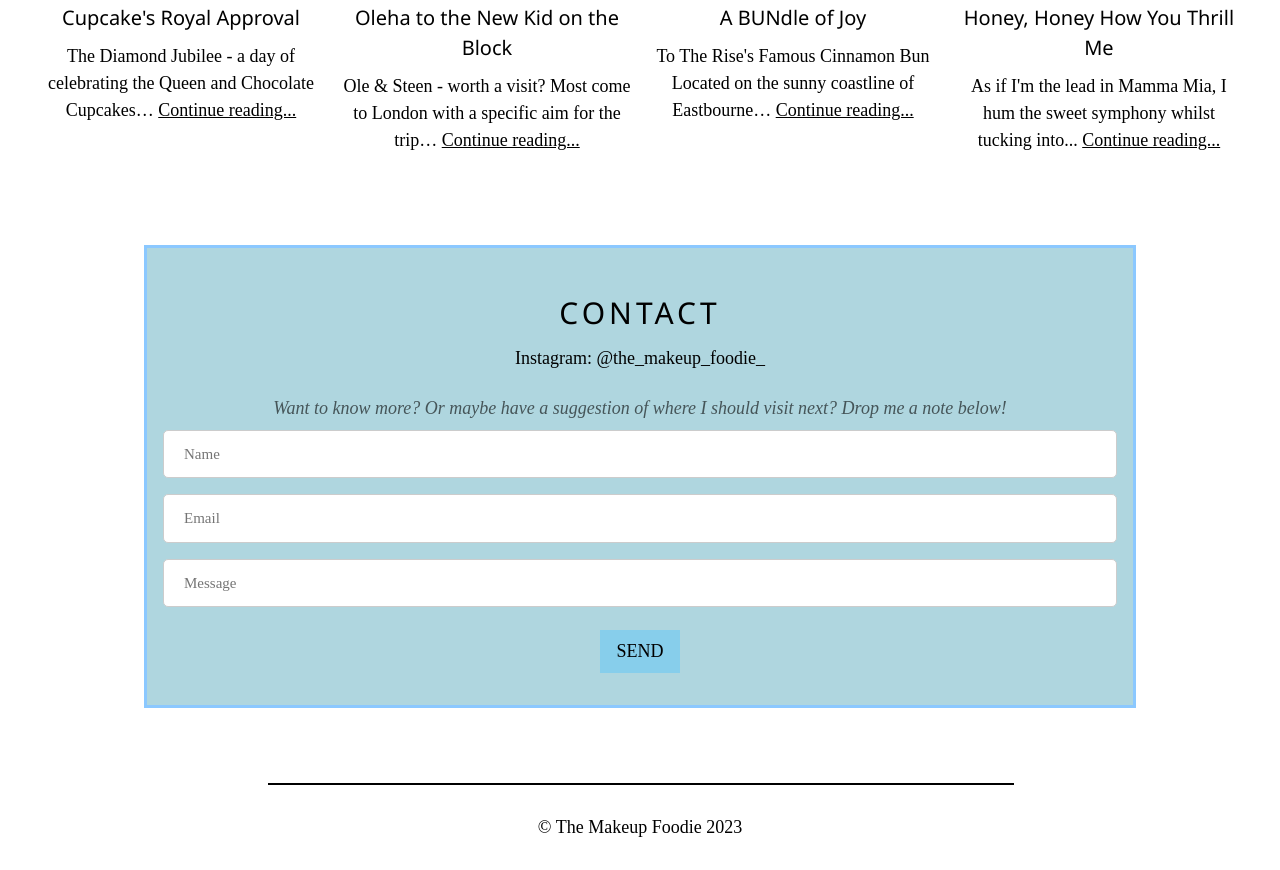
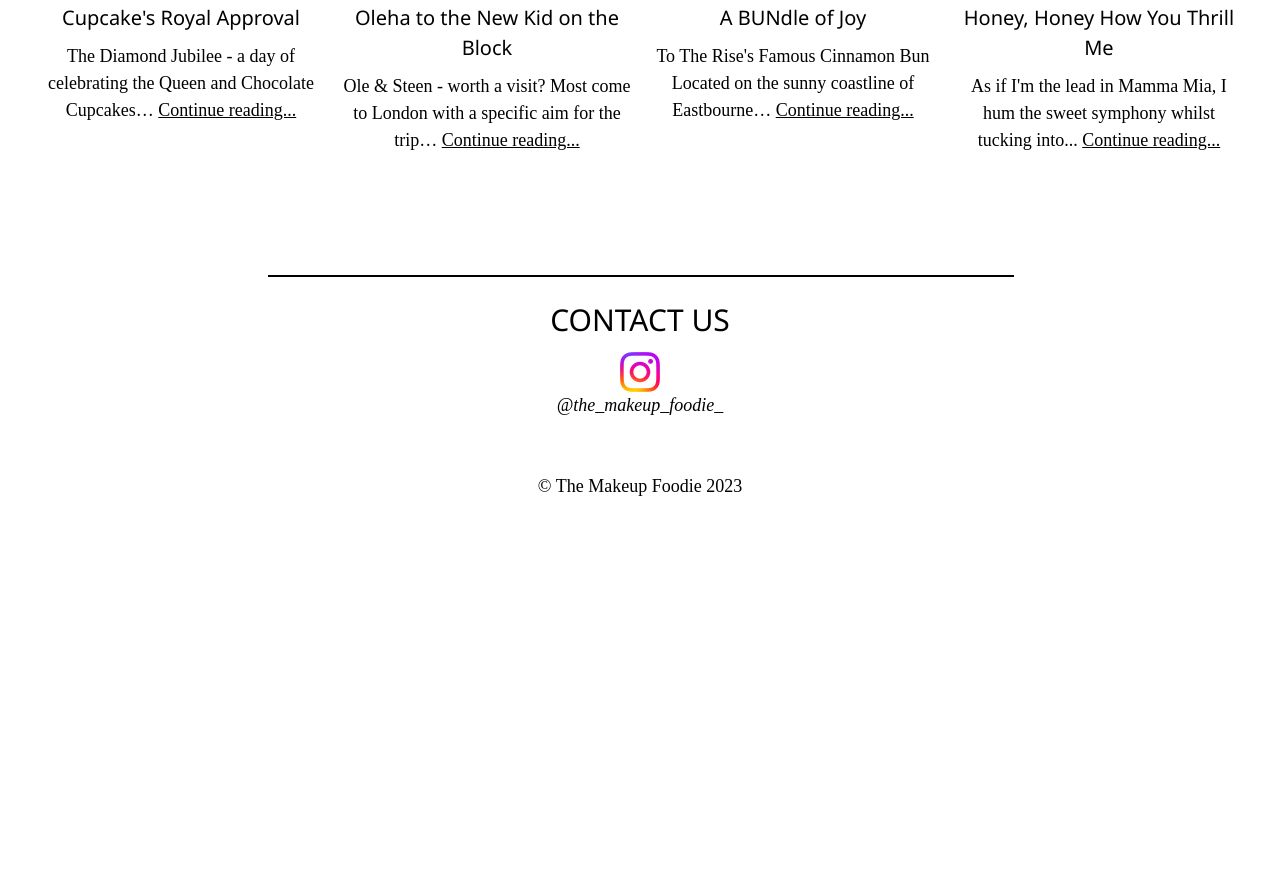
Before and after one commit to Sarahx35/Blog-Website, a plain HTML site: page index.html in a window 1280 px wide. Shown: the part 2300-3170 px from the top of the page. After the commit the page ends 2820 px from the top, so only its background shows below. Drawn offline with nearby package versions, Linux system fonts and the light colour scheme; a script that the page names is missing.

Commit message:
footer styling

```diff
--- a/index.html
+++ b/index.html
@@ -173,24 +173,13 @@ function showSlides(n) {
 
 
 
-
-<!-- Contact -->
-<div id="contact" class="w3-container w3-center w3-padding-32">
-  <h2 class="w3-wide">CONTACT</h2>
-  <p>Instagram: <a href="https://www.instagram.com/the_makeup_foodie_/">@the_makeup_foodie_</a></p><br>
-  <p class="w3-opacity w3-center"><i>Want to know more? Or maybe have a suggestion of where I should visit next? Drop me a note below!</i></p>
-
-  <form action="/action_page.php" target="_blank">
-  <input class="w3-input" type="text" placeholder="Name" required name="Name">
-  <input class="w3-input" type="text" placeholder="Email" required name="Email">
-  <input class="w3-input" type="text" placeholder="Message" required name="Message">
-  <br>
-  <button class="w3-button w3-light-blue w3-hover-white" type="submit"><a href="/pages/contact/thank-you-submit.html">SEND</a></button>
-  </form>
-  </div>
-
       <footer id="footer">
         <hr class="footer-hr">
+        <div class="socials">
+          <h2>CONTACT US</h2>
+        <a href="https://www.instagram.com/the_makeup_foodie_/?hl=en-gb"><img src="/images/instagram-logo.png"></a>
+        <p><em>@the_makeup_foodie_</em></p>
+        </div>
         <p class="footer-copyright-text">&#169; The Makeup Foodie 2023</p>
       </footer>
 
--- a/styles.css
+++ b/styles.css
@@ -304,6 +304,8 @@ ul li:hover {
   padding-top: 2em;
 }
 
+
+
 #food {
   margin-bottom: 5em;
 }
@@ -350,6 +352,9 @@ ul li:hover {
   font-size: 20px;
 }
 
+.w3-quarter {
+  padding-bottom: 2em !important;
+}
 
 
 
@@ -633,7 +638,9 @@ input[type=submit]:hover {
 /* FOOTER */
 
 /*Footer Divider Line*/
-
+.socials {
+  text-align: center;
+}
 
 .footer-hr {
   margin-right: 20%;
@@ -646,5 +653,5 @@ input[type=submit]:hover {
 
 .footer-copyright-text {
   text-align: center;
-  padding: 0.5em;
+  padding-top: 3em;
 }
```
Also changed, not shown: pages/about.html (+9 -4 lines), pages/blog/arome.html (+8 -3 lines), pages/blog/blog.html (+5 -0 lines), pages/blog/choc-hot-cross-bun.html (+8 -3 lines), pages/blog/ole-and-steen.html (+8 -3 lines), pages/blog/the-incredible-cake-company.html (+8 -3 lines), pages/blog/to-the-rise.html (+8 -3 lines), pages/contact/contact.html (+5 -0 lines), pages/contact/thank-you-submit.html (+5 -0 lines), images/instagram-logo.png (added).
